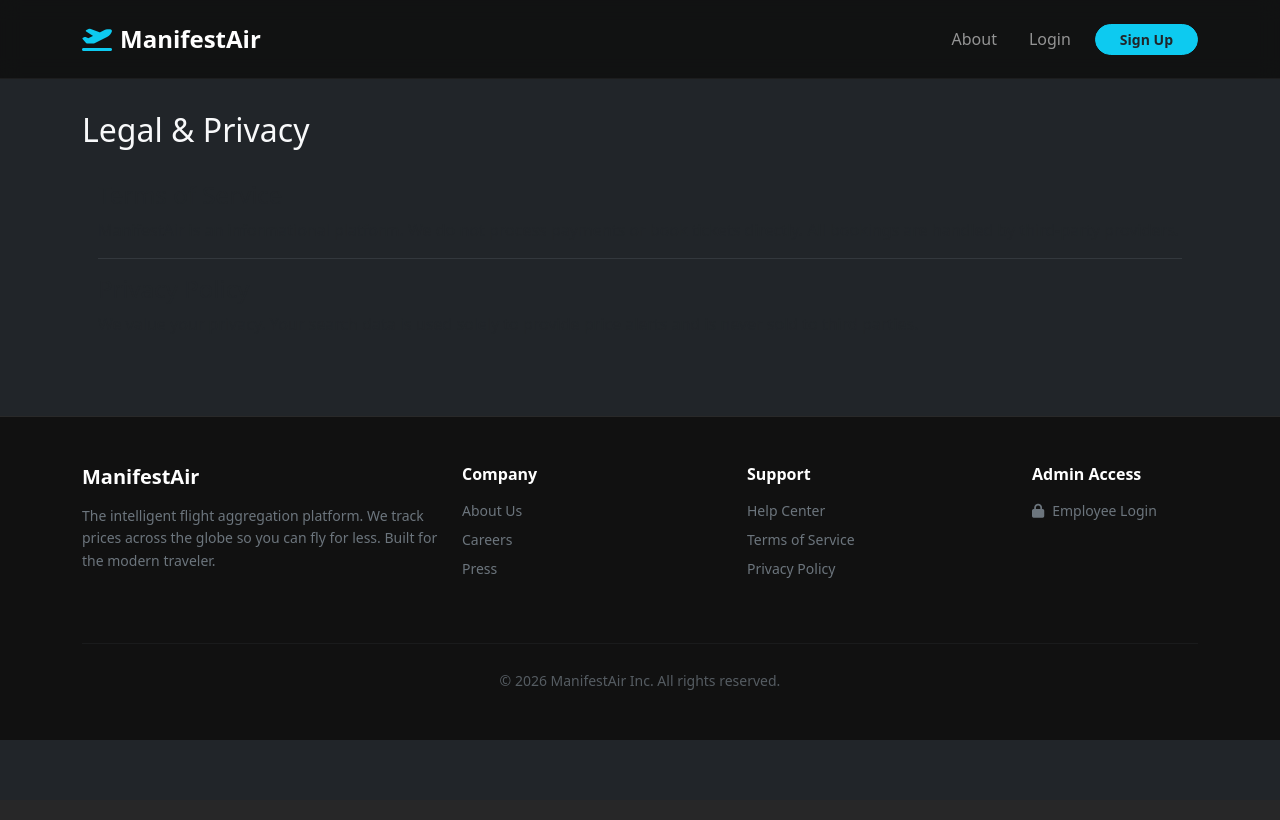
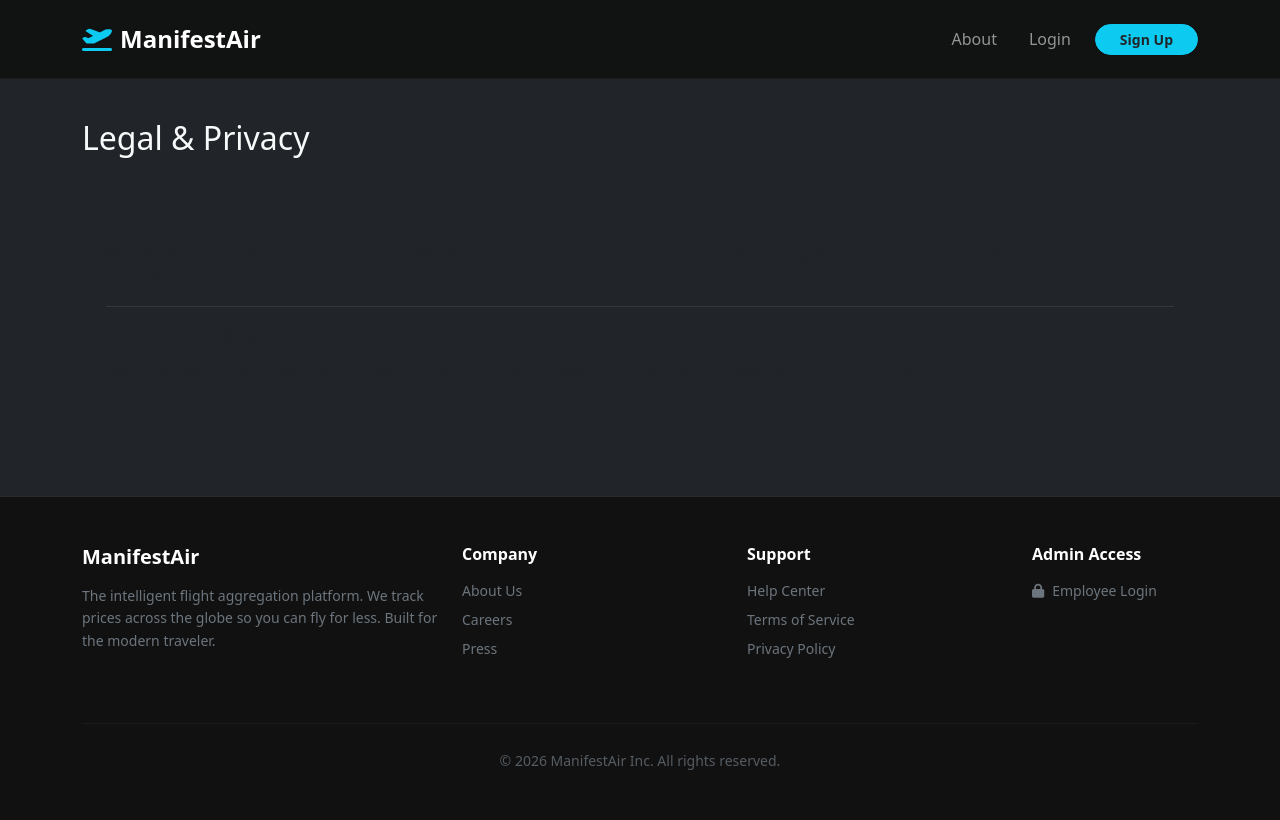
Before and after one commit to Meet1713/ManifestAir, a Flask app: template app/templates/main/legal.html in a window 1280 px wide. Before the commit the page ends 740 px from the top, so only its background shows below. Run offline with Flask 3, Linux system fonts and the light colour scheme; the template is opened without the code that fills it, so the values that code supplies are empty.

Commit message:
Fixing bugs in legal.html

```diff
--- a/app/templates/main/legal.html
+++ b/app/templates/main/legal.html
@@ -1,14 +1,14 @@
 {% extends 'base.html' %}
 
 {% block content %}
-<div class="container py-3">
-    <h2 class="mb-3">Legal & Privacy</h2>
-    <div class="neo-card p-3 text-muted">
-        <h4 class="mb-2">Terms of Service</h4>
+<div class="container py-4">
+    <h2 class="mb-4">Legal & Privacy</h2>
+    <div class="neo-card p-4 text-muted">
+        <h4>Terms of Service</h4>
         <p>ManifestAir is an informational platform. We do not process payments or book tickets directly. All bookings are handled by third-party providers.</p>
-        <hr class="border-secondary my-3">
-        <h4 class="mb-2">Privacy Policy</h4>
-        <p class="mb-0">We value your privacy. Your search data is used solely to provide price alerts and is never sold to third parties.</p>
+        <hr class="border-secondary">
+        <h4>Privacy Policy</h4>
+        <p>We value your privacy. Your search data is used solely to provide price alerts and is never sold to third parties.</p>
     </div>
 </div>
 {% endblock %}
```
